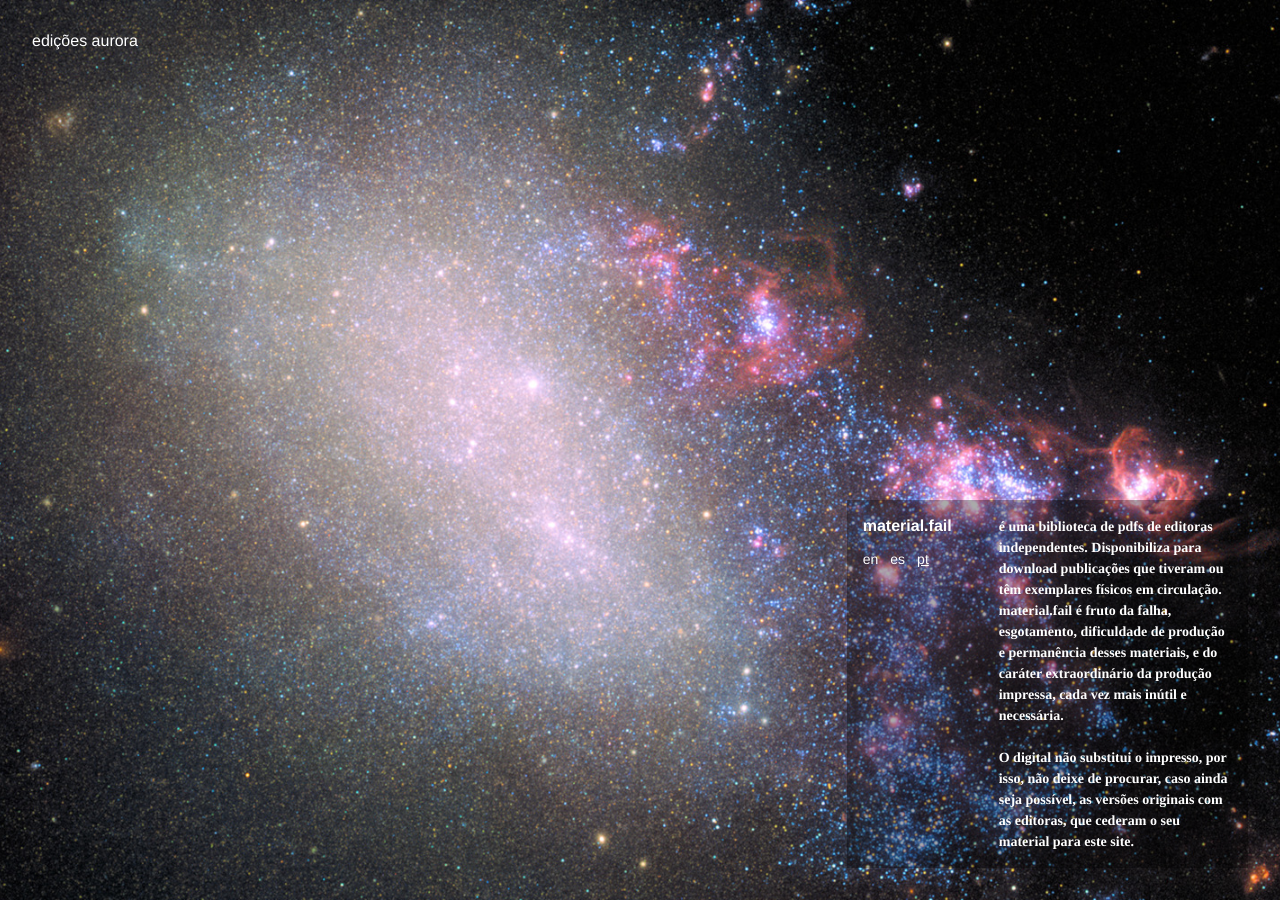
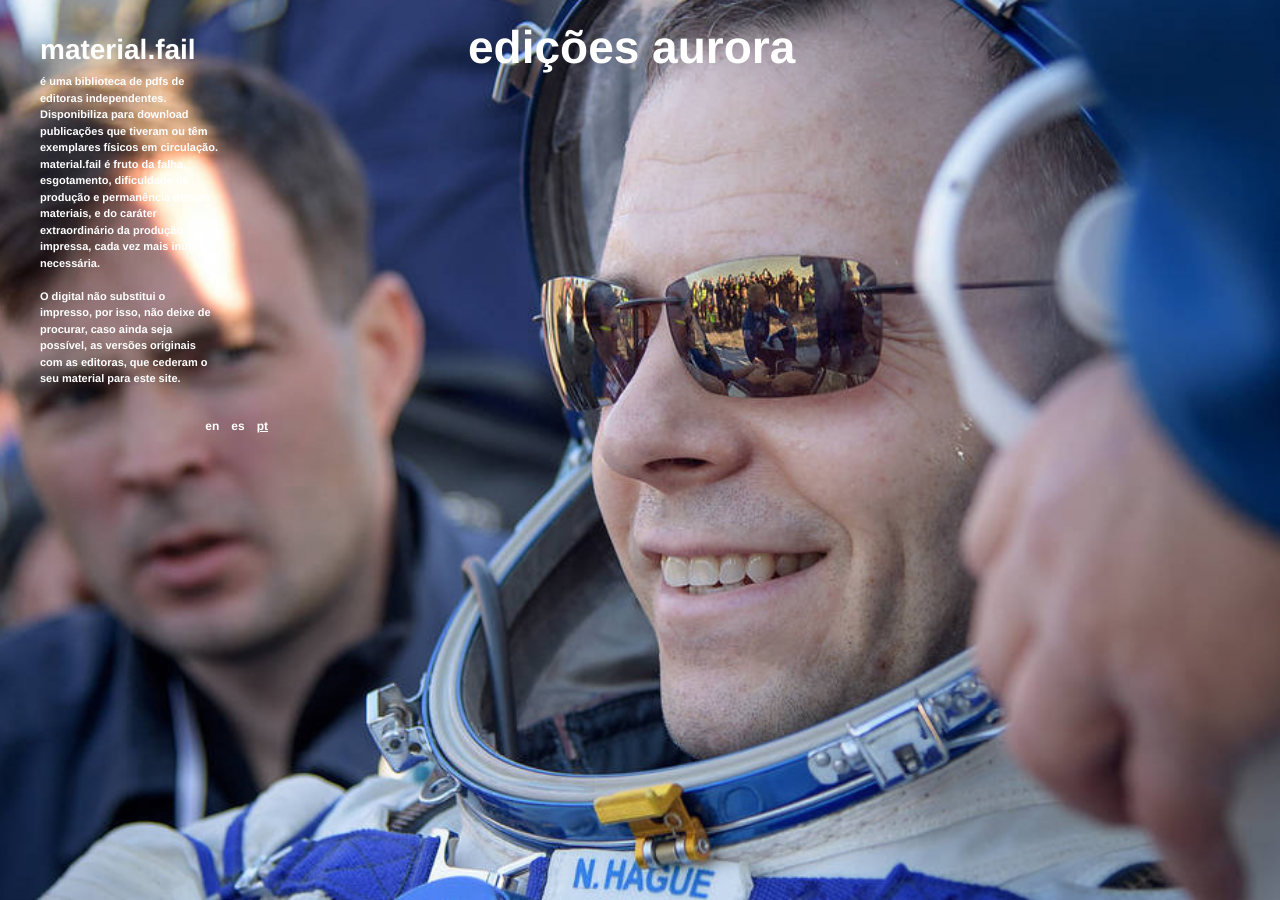
Before and after one commit to material-fail/material.fail, a Jekyll site: the page built from _pages/index.md, in a window 1280 px wide. Built offline with Jekyll 4.4.1, drawn with Linux system fonts in a browser that asks for light colours; nearby versions of some CDN libraries.

Commit message:
new layout

```diff
--- a/_layouts/home.html
+++ b/_layouts/home.html
@@ -5,8 +5,30 @@
     {% include meta.html %}
   </head>
   <body>
-    <div id="daily-image" class="backround-image">
+    <div class="backround-image">
       <div class="content-container">
+
+        <div class="info-container">
+          <div class="info-title">{{ page.title }}</div>
+
+          <div class="info-text" id="intro-text">
+            <div id="info-en" class="info-content">{{ page.about-en }}</div>
+            <div id="info-es" class="info-content">{{ page.about-es }}</div>
+            <div id="info-pt" class="info-content">{{ page.about-pt }}</div>
+
+            {% if page.site %}
+              <a class="publisher-link" href={{ page.site }} target="_blank">{{ page.site }}</a>
+            {% endif %}
+          </div>
+
+          <div class="info-languages">
+            <div class="language-selector">en</div>
+            <div class="language-selector">es</div>
+            <div class="language-selector">pt</div>
+          </div>
+
+        </div>
+
         <div class="list-container">
           {% if page.title == "material.fail" %}
             {% assign publishers = site.pages | where_exp:"page","page.unlist != true" %}
@@ -29,36 +51,8 @@
             </ul>
             {{ content }}
           {% endif %}
-
-          {% unless page.title == "material.fail" %}
-            <a href="{{ site.baseurl }}/" class="home-button">material.fail</a>
-          {% endunless %}
         </div>
 
-        <div class="info-container-wrapper">
-          <div class="info-container">
-
-            <div class="info-title-container">
-              <div class="info-title-title">{{ page.title }}</div>
-              <div class="info-title-languages">
-                <div class="language-selector">en</div>
-                <div class="language-selector">es</div>
-                <div class="language-selector">pt</div>
-              </div>
-            </div>
-
-            <div id="intro-text" class="info-content-container">
-              <div id="info-en" class="info-content">{{ page.about-en }}</div>
-              <div id="info-es" class="info-content">{{ page.about-es }}</div>
-              <div id="info-pt" class="info-content">{{ page.about-pt }}</div>
-
-              {% if page.site %}
-                <a class="publisher-link" href={{ page.site }} target="_blank">{{ page.site }}</a>
-              {% endif %}
-            </div>
-
-          </div>
-        </div>
       </div>
     </div>
   </body>
--- a/_sass/constants.scss
+++ b/_sass/constants.scss
@@ -1,9 +1,10 @@
 $FONT-SANS: 'liberation-sans', 'Arial', sans-serif;
 $FONT-SERIF: 'liberation-serif', 'Times';
 
-$LIST-TEXT-SIZE: 16px;
-$INFO-TITLE-SIZE: 16px;
-$INFO-TEXT-SIZE: 14px;
+$INFO-TITLE-SIZE: 28px;
+$INFO-TEXT-SIZE: 11px;
+$INFO-LINK-SIZE: 12px;
+$LIST-TEXT-SIZE: 46px;
 
 $BACKGROUND-COLOR: #000;
 $TEXT-COLOR: #fff;
--- a/css/main.scss
+++ b/css/main.scss
@@ -16,7 +16,7 @@ body {
   width: 100%;
   background-color: $BACKGROUND-COLOR;
 
-  font: normal $INFO-TEXT-SIZE $FONT-SANS;
+  font: bold $INFO-TEXT-SIZE $FONT-SANS;
   color: $TEXT-COLOR;
 }
 
@@ -58,6 +58,7 @@ a {
   background-position: center center;
   background-repeat: no-repeat;
   background-size: cover;
+  background-image: url({{ site.baseurl }}/media/images/backgrounds/background-0.jpg);
 
   @include media-query(DESKTOP) {
     height: 100vh;
@@ -67,12 +68,11 @@ a {
 .content-container {
   display: flex;
   flex-direction: column;
-  justify-content: space-between;
   width: 100vw;
   height: 100%;
   min-height: 100vh;
   box-sizing: border-box;
-  padding: 32px;
+  padding: 20px;
 
   @include media-query(DESKTOP) {
     flex-direction: row;
@@ -81,30 +81,36 @@ a {
 }
 
 .content-container {
+  .info-container {
+    display: flex;
+    flex-direction: column;
+    justify-content: flex-start;
+    width: 100%;
+    padding: 0;
+    padding-left: 20px;
+    margin: 0;
+    box-sizing: border-box;
+
+    // border: 1px #fff solid;
+
+    @include media-query(DESKTOP) {
+      width: 20%;
+      height: 100%;
+    }
+  }
+
   .list-container {
-    position: relative;
     width: 100%;
     height: 100%;
     padding: 0;
     margin: 0;
+    box-sizing: border-box;
+
+    // border: 1px #fff solid;
 
     @include media-query(DESKTOP) {
-      width: 66%;
-    }
-  }
-
-  .info-container-wrapper {
-    display: flex;
-    flex-direction: column;
-    justify-content: flex-end;
-    width: 100%;
-    padding: 0;
-    margin: 0;
-
-    @include media-query(DESKTOP) {
-      width: 33%;
-      height: 100%;
-      min-width: 400px;
+      width: 80%;
+      padding-left: 200px;
     }
   }
 }
@@ -132,64 +138,33 @@ a {
         margin-top: 10px;
       }
     }
-
-    .home-button {
-      position: absolute;
-      top: 0;
-      right: 0;
-
-      cursor: pointer;
-      font-size: $INFO-TITLE-SIZE;
-      text-decoration: none;
-
-      @include media-query(DESKTOP) {
-        font-size: $INFO-TITLE-SIZE;
-      }
-    }
   }
 }
 
 .content-container {
   .info-container {
-    display: flex;
-    flex-direction: column;
-    justify-content: space-between;
-    align-items: baseline;
-    background-color: rgba(0,0,0,.33);
-    padding: 16px;
-    box-sizing: border-box;
+    .info-title {
+      width: 100%;
+      display: block;
+      font-size: $INFO-TITLE-SIZE;
+      padding: $INFO-TITLE-SIZE/2 0 $INFO-TITLE-SIZE/4;
 
       @include media-query(DESKTOP) {
-      flex-direction: row;
+        min-width: 120px;
+      }
     }
 
-    .info-title-container {
-      width: 100%;
+    .info-languages {
+      width: auto;
       display: flex;
       flex-direction: row;
-      align-items: baseline;
-      margin-bottom: 12px;
-      font-weight: bold;
-      font-size: $INFO-TITLE-SIZE;
+      justify-content: flex-end;
+      padding: 0;
+      padding-top: 32px;
+      box-sizing: border-box;
+      font-size: $INFO-LINK-SIZE;
 
       @include media-query(DESKTOP) {
-        display: block;
-        margin-bottom: 0;
-        width: auto;
-        min-width: 120px;
-      }
-
-      .info-title-languages {
-        width: auto;
-        padding: 0 32px;
-        display: flex;
-        flex-direction: row;
-        font-size: $INFO-TEXT-SIZE;
-        font-weight: normal;
-
-        @include media-query(DESKTOP) {
-          font-size: $INFO-TEXT-SIZE;
-          padding: 16px 0;
         width: 100%;
       }
 
@@ -204,18 +179,15 @@ a {
         }
       }
     }
-    }
 
-    .info-content-container {
-      width: 100%;
-      padding-left: 16px;
+    .info-text {
+      width: 180px;
       box-sizing: border-box;
-      font-family: $FONT-SERIF;
       font-size: $INFO-TEXT-SIZE;
-      font-weight: bold;
       line-height: 1.5;
 
       @include media-query(DESKTOP) {
+        width: 180px;
         font-size: $INFO-TEXT-SIZE;
       }
 
@@ -227,8 +199,6 @@ a {
         display: block;
         margin-top: 22px;
         text-align: right;
-        font-family: $FONT-SANS;
-        font-weight: normal;
       }
     }
   }
--- a/js/js.js
+++ b/js/js.js
@@ -1,26 +1,6 @@
 ---
 layout: none
 ---
-
-{% assign totalBackgrounds = 0 %}
-{% for file in site.static_files %}
-  {% if file.path contains "/backgrounds/" %}
-    {% assign totalBackgrounds = totalBackgrounds | plus: 1 %}
-  {% endif %}
-{% endfor %}
-
-function getDayOfYear() {
-  const now = new Date();
-  const start = new Date(now.getFullYear(), 0);
-  const diff = now - start;
-  const oneDayMillis = 1000 * 60 * 60 * 24;
-  const dayOfYear = Math.floor(diff / oneDayMillis);
-  return dayOfYear + window.location.href.length;
-}
-
-function getBackgroundImageIndex() {
-   return getDayOfYear() % {{ totalBackgrounds }};
- }
 
 function clearLanguageSelection() {
   const langSelectorDivs = document.getElementsByClassName('language-selector');
@@ -49,10 +29,4 @@ window.onload = function() {
     langSelectorDivs[i].onclick = selectThisLanguage;
     langSelectorDivs[i].click();
   }
-
-  // set background image
-  const bgDiv = document.getElementById('daily-image');
-  if(bgDiv) {
-    bgDiv.style['background-image'] = `url({{ site.baseurl }}/media/images/backgrounds/background-${getBackgroundImageIndex()}.jpg)`;
-  }
 }
```
Also changed, not shown: media/images/backgrounds/background-0.jpg, media/images/backgrounds/background-1.jpg (deleted), media/images/backgrounds/background-2.jpg (deleted), media/images/backgrounds/background-3.jpg (deleted), media/images/backgrounds/background-4.jpg (deleted), media/images/backgrounds/background-5.jpg (deleted), media/images/backgrounds/background-6.jpg (deleted), media/images/backgrounds/background-7.jpg (deleted), media/images/backgrounds/background-8.jpg (deleted), media/images/backgrounds/background-9.jpg (deleted). Lines whose indentation alone changed are shown as unchanged.
